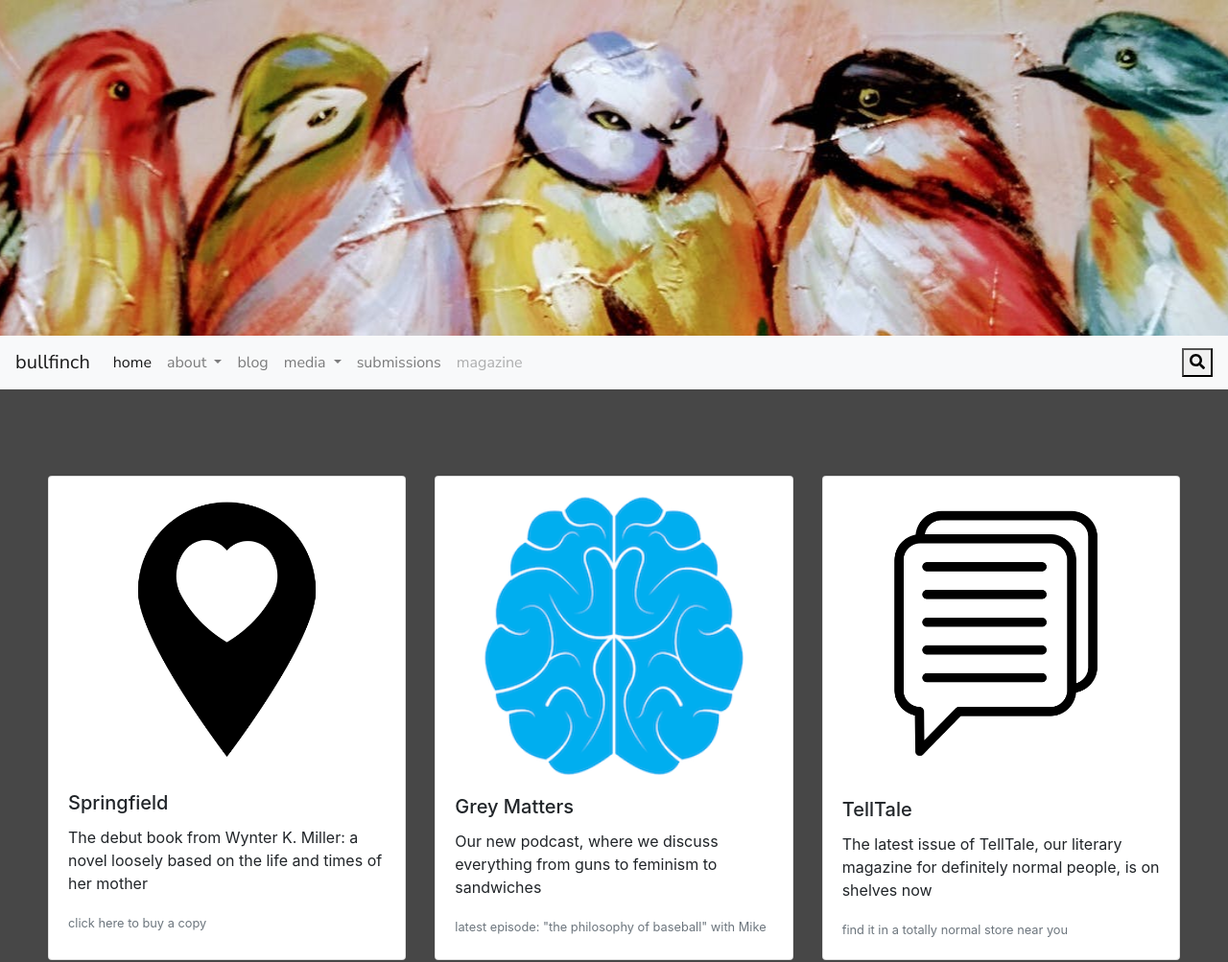
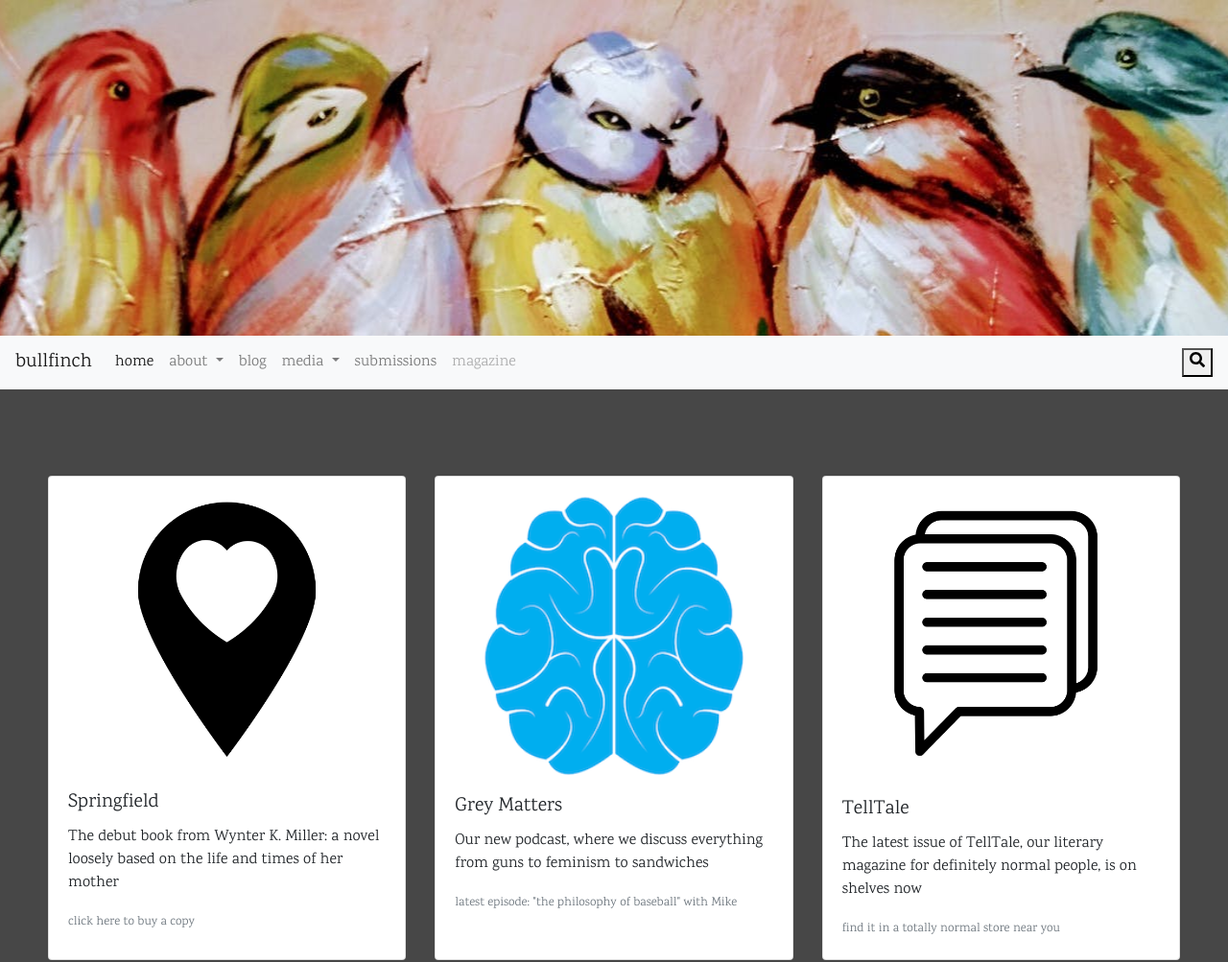
Before and after one commit to bullfinchbooks/bullfinchbooks.github.io, a plain HTML site: page index.html in a window 1280 px wide. Shown: the top 1003 px of the page at 96% size. Drawn offline with nearby package versions, Linux system fonts and the light colour scheme; a web font is replaced by a local one.

Commit message:
design changes

```diff
--- a/index.html
+++ b/index.html
@@ -11,7 +11,7 @@
     <link rel="stylesheet" href="https://maxcdn.bootstrapcdn.com/bootstrap/4.0.0/css/bootstrap.min.css" integrity="sha384-Gn5384xqQ1aoWXA+058RXPxPg6fy4IWvTNh0E263XmFcJlSAwiGgFAW/dAiS6JXm" crossorigin="anonymous">
     <link rel="stylesheet" type="text/css" href="./resources/css/footer.css">
     <link href='https://fonts.googleapis.com/css?family=Shadows Into Light Two' rel='stylesheet'>
-    <link href='https://fonts.googleapis.com/css?family=Nunito Sans' rel='stylesheet'>
+    <link href='https://fonts.googleapis.com/css?family=Karma' rel='stylesheet'>
 
 
 
@@ -28,6 +28,7 @@
 
 body, html {
   height: 100%;
+  font-family: "Karma";
 }
 
 
@@ -40,7 +41,7 @@ background-color: #474747;
 
 
 .navbar {
-    font-family: "Nunito Sans";
+    font-family: "Karma";
 }
 
 .headerBack {
```
